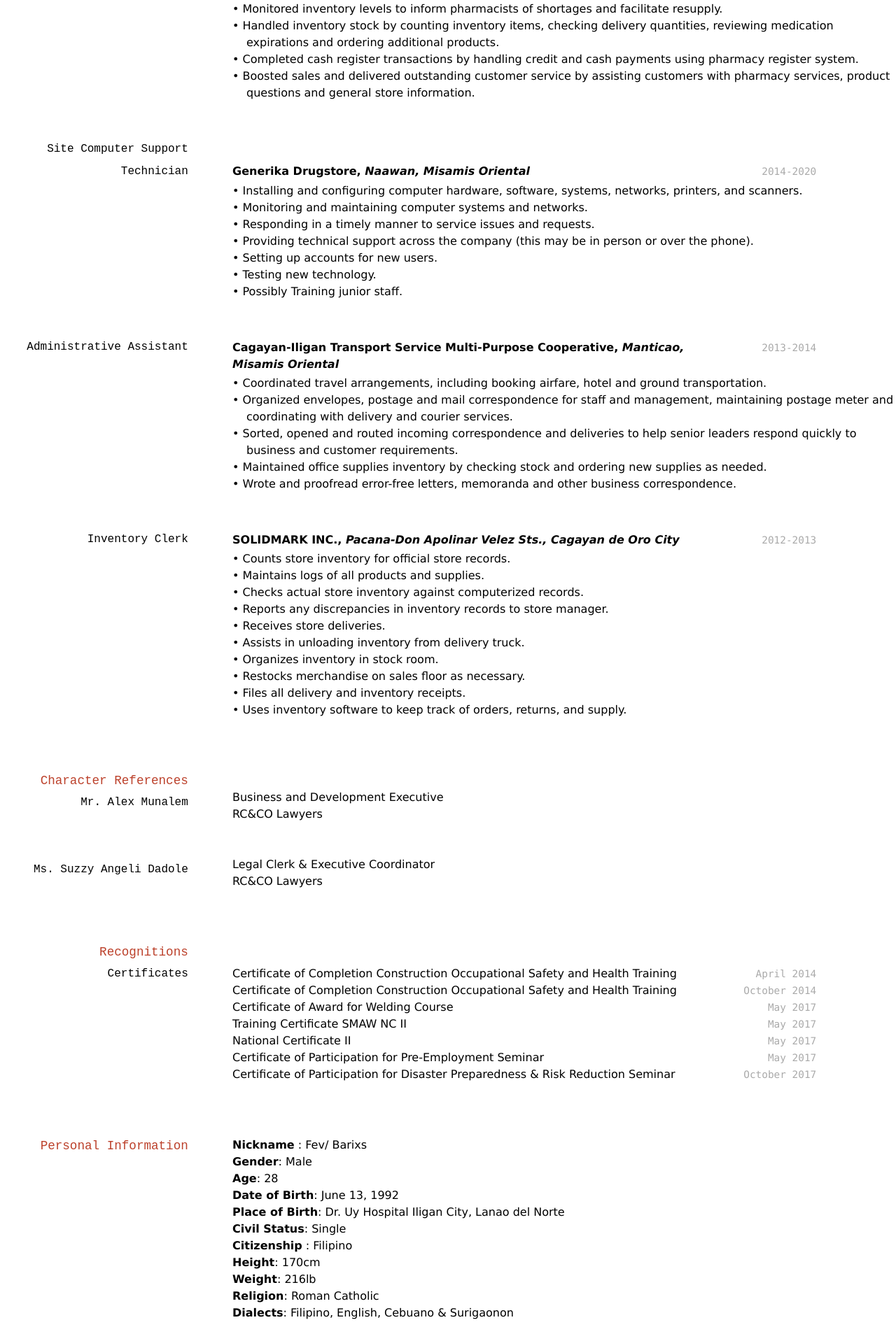
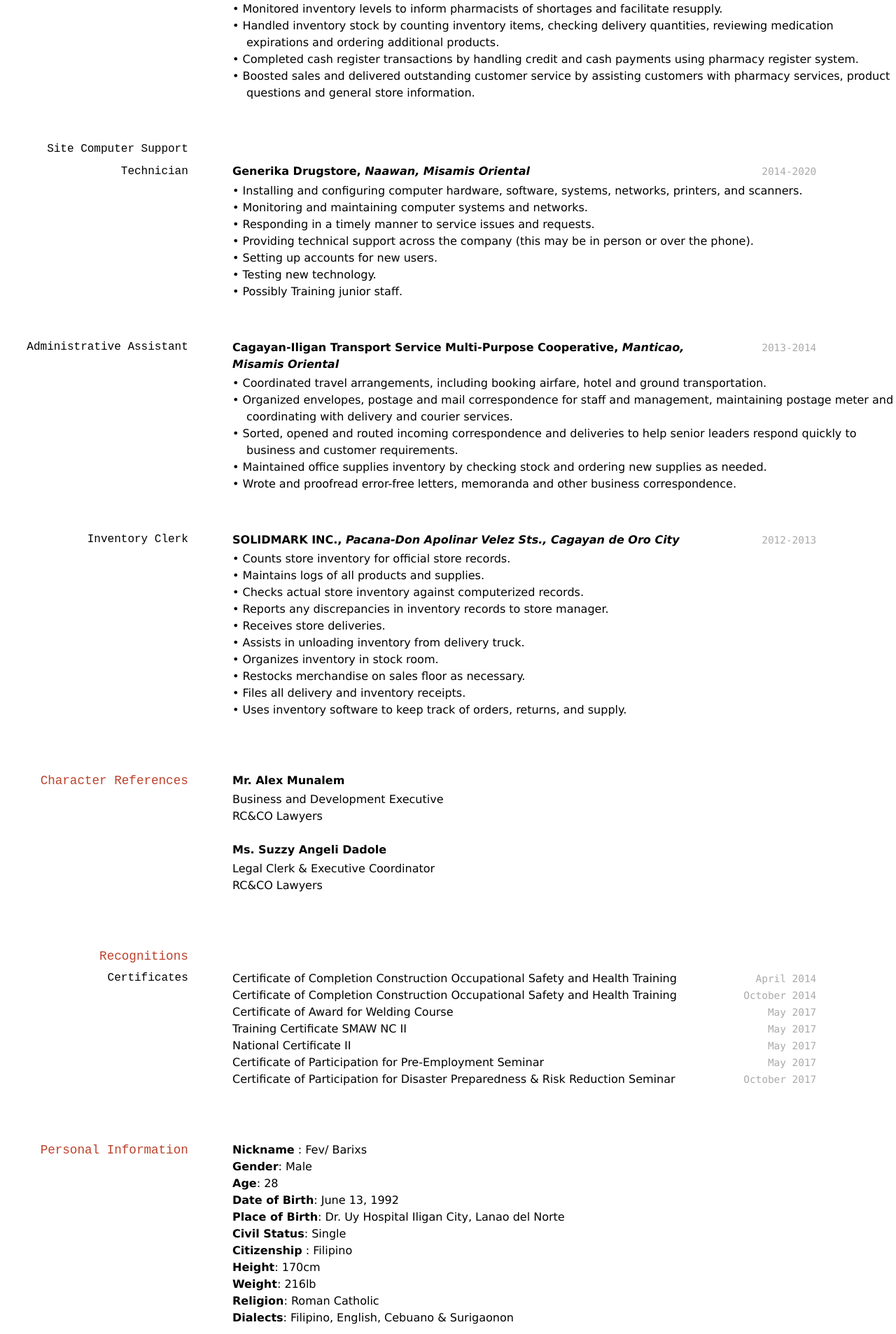
Before and after one commit to deleteprof/deleteprof.github.io, a Jekyll site: the page built from index.md, in a window 1280 px wide. Shown: the part 1029-2936 px from the top of the page at 70% size. Built offline with Jekyll 4.4.1, drawn with Linux system fonts in a browser that asks for light colours.

```diff
--- a/index.md
+++ b/index.md
@@ -88,11 +88,11 @@ __SOLIDMARK INC., *Pacana-Don Apolinar Velez Sts., Cagayan de Oro City*__
 
 
 ## Character References
-### Mr. Alex Munalem
+__Mr. Alex Munalem__
 - Business and Development Executive
 - RC&CO Lawyers
 
-### Ms. Suzzy Angeli Dadole
+__Ms. Suzzy Angeli Dadole__
 - Legal Clerk & Executive Coordinator
 -  RC&CO Lawyers
 
```
